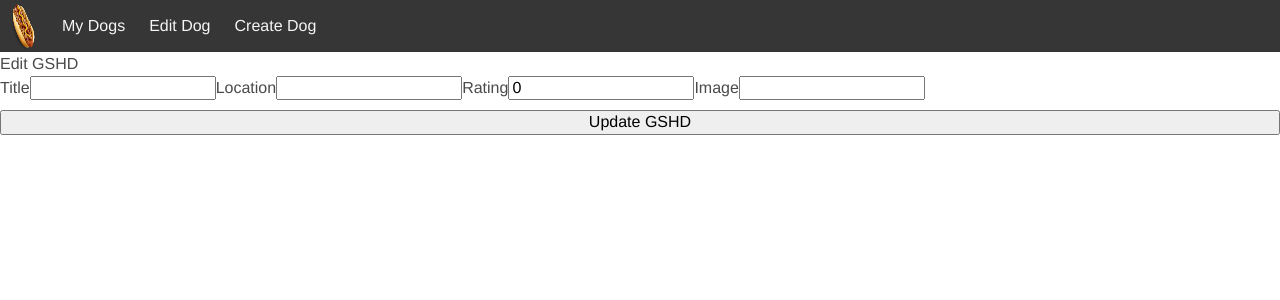
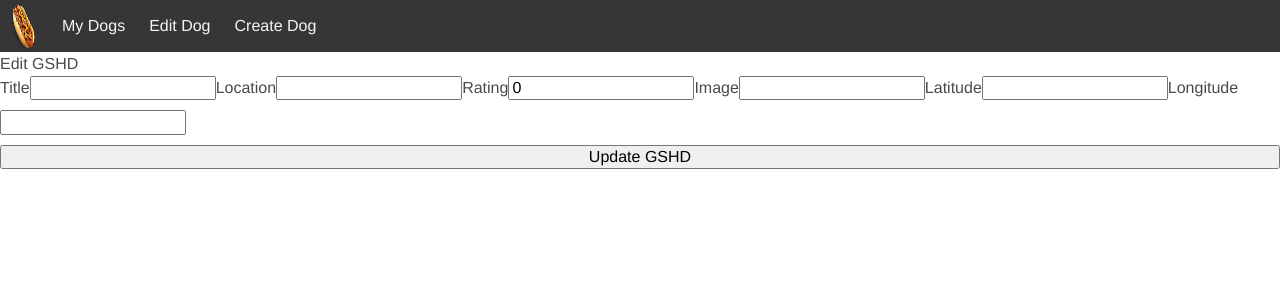
Before and after one commit to joshcoles/gshd, a React app in the folder gshd/client/: page /edit-dog/1 in a window 1280 px wide. Shown: the top 300 px of the page. Built offline with nearby package versions, Linux system fonts and the light colour scheme; no server answers; what google-maps-react would draw is missing.

Commit message:
Begin working on update logic with new location data.

```diff
--- a/gshd/client/src/components/CreateDog.js
+++ b/gshd/client/src/components/CreateDog.js
@@ -13,7 +13,7 @@ class CreateDog extends Component {
       image: '',
       geometry: {
         lat: '',
-        long: ''
+        lng: ''
       }
     }
 
@@ -69,7 +69,7 @@ class CreateDog extends Component {
       ...this.state.geometry
     };
 
-    newGeometry.long = e.target.value;
+    newGeometry.lng = e.target.value;
 
     this.setState({
       geometry: newGeometry
@@ -89,7 +89,7 @@ class CreateDog extends Component {
       rating: ${this.state.rating}
       image: ${this.state.image}
       lat: ${this.state.geometry.lat}
-      long: ${this.state.geometry.long}
+      long: ${this.state.geometry.lng}
     `);
 
     const newGshd = {
@@ -98,7 +98,7 @@ class CreateDog extends Component {
       gshd_rating: this.state.rating,
       gshd_image: this.state.image,
       gshd_geometry: {
-        coordinates: [parseInt(this.state.geometry.long), parseInt(this.state.geometry.lat)]
+        coordinates: [parseInt(this.state.geometry.lng), parseInt(this.state.geometry.lat)]
       }
     }
 
@@ -112,7 +112,7 @@ class CreateDog extends Component {
       image: '',
       geometry: {
         lat: '',
-        long: ''
+        lng: ''
       }
     });
   }
@@ -143,7 +143,7 @@ class CreateDog extends Component {
           <input name="lat" type="text" placeholder="" onChange={this.onLatChange} value={this.state.geometry.lat} />
 
           <label htmlFor="long">Choose Longitude</label>
-          <input name="long" type="text" placeholder="" onChange={this.onLongChange} value={this.state.geometry.long} />
+          <input name="long" type="text" placeholder="" onChange={this.onLongChange} value={this.state.geometry.lng} />
 
           <input type="submit" value="Create Dog"/>
         </form>
--- a/gshd/client/src/components/EditDog.js
+++ b/gshd/client/src/components/EditDog.js
@@ -6,18 +6,31 @@ class EditDog extends Component {
   constructor(props) {
     super(props);
 
-    this.onSubmit = this.onSubmit.bind(this);
+    this.state = {
+      title: '',
+      location: '',
+      rating: 0,
+      image: '',
+      geometry: {
+        lat: '',
+        lng: ''
+      }
+    }
+
     this.onChangeTitle = this.onChangeTitle.bind(this);
     this.onChangeLocation = this.onChangeLocation.bind(this);
     this.onChangeRating = this.onChangeRating.bind(this);
     this.onChangeImage = this.onChangeImage.bind(this);
+    this.onChangeLatitude = this.onChangeLatitude.bind(this);
+    this.onChangeLongitude = this.onChangeLongitude.bind(this);
+    this.onSubmit = this.onSubmit.bind(this);
 
-    this.state = {
-      title: '',
-      location: '',
-      rating: 0,
-      image: ''
-    }
+    // this.state = {
+    //   title: '',
+    //   location: '',
+    //   rating: 0,
+    //   image: ''
+    // }
   }
 
   componentDidMount() {
@@ -27,10 +40,12 @@ class EditDog extends Component {
           title: res.data.gshd_title,
           location: res.data.gshd_location,
           rating: res.data.gshd_rating,
-          image: res.data.gshd_image
-        })
-
-        // console.log(this.state);
+          image: res.data.gshd_image,
+          geometry: {
+            lat: res.data.gshd_geometry.coordinates[0],
+            lng: res.data.gshd_geometry.coordinates[1]
+          }
+        });
       })
       .catch(err => console.error(err));
   }
@@ -42,7 +57,10 @@ class EditDog extends Component {
       gshd_title: this.state.title,
       gshd_location: this.state.location,
       gshd_rating: this.state.rating,
-      gshd_image: this.state.image
+      gshd_image: this.state.image,
+      gshd_geometry: {
+        coordinates: [parseInt(this.state.geometry.lng), parseInt(this.state.geometry.lat),]
+      }
     }
 
     console.log("Firing");
@@ -76,6 +94,24 @@ class EditDog extends Component {
       image: e.target.value
     });
   }
+  onChangeLatitude(e) {
+    const newGeometry = {...this.state.geometry}
+    newGeometry.lat = e.target.value;
+
+    this.setState({
+      geometry: newGeometry
+    });
+  }
+
+  onChangeLongitude(e) {
+    const newGeometry = {...this.state.geometry}
+    newGeometry.lng = e.target.value;
+
+    this.setState({
+      geometry: newGeometry
+    });
+  }
+
 
   render() {
 
@@ -108,6 +144,21 @@ class EditDog extends Component {
               value={this.state.image}
               onChange={this.onChangeImage}
             />
+
+            <label>Latitude</label>
+            <input
+              type="text"
+              value={this.state.geometry.lat}
+              onChange={this.onChangeLatitude}
+            />
+
+            <label>Longitude</label>
+            <input
+              type="text"
+              value={this.state.geometry.lng}
+              onChange={this.onChangeLongitude}
+            />
+
           </div>
           <input type="submit" value="Update GSHD" />
         </form>
--- a/gshd/client/src/components/Map.js
+++ b/gshd/client/src/components/Map.js
@@ -1,8 +1,12 @@
 import React, { Component } from 'react';
 import { Map, Marker, GoogleApiWrapper } from 'google-maps-react';
 
-// https://dev.to/jessicabetts/how-to-use-google-maps-api-and-react-js-26c2
+/*
+  Built following this guide:
+  https://dev.to/jessicabetts/how-to-use-google-maps-api-and-react-js-26c2
+*/
 
+// Fetch API token from .env
 const googleMapsApiToken = process.env.REACT_APP_GOOGLE_MAPS_API_TOKEN;
 
 class GoogleMap extends Component {
@@ -10,28 +14,19 @@ class GoogleMap extends Component {
 
     return (
       <Map
-        height="500"
-        width="500"
         google={this.props.google}
         zoom={2}
-        initialCenter={{ lat: 47.444, lng: -122.176}}>
-          {/* <Marker position={{ lat: 47.444, lng: -122.176 }}/> */}
+        initialCenter={{ lat: 49.2827, lng: -123.1207}}>
         {
           this.props.gshds.map((gshd, index) => {
             const lat = this.props.gshds[index].gshd_geometry.coordinates[0];
             const lng = this.props.gshds[index].gshd_geometry.coordinates[1];
             return (
               <Marker key={index} position={{ lat: lat, lng: lng }}/>
-              // <div key={index} position={{
-              //   lat: 48.123,
-              //   lng: 122.244
-              // }}></div>
-
             )
           })
         }
       </Map>
-
     );
   }
 }
```
